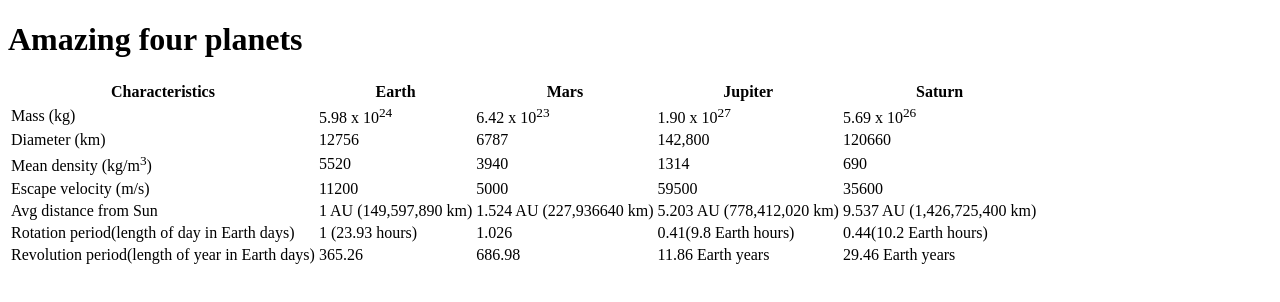
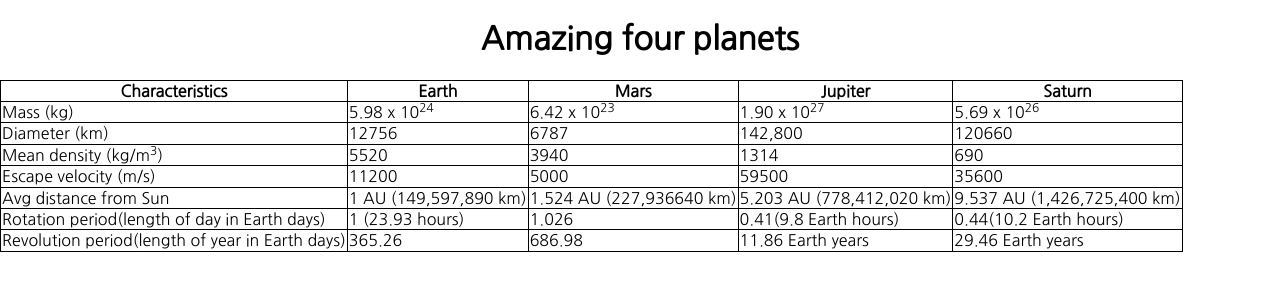
Before and after one commit to TokarM/itmd_361_Lab5, a plain HTML site: page index.html in a window 1280 px wide. Drawn offline with Linux system fonts and the light colour scheme.

Commit message:
Add fonts and start working on CSS

```diff
--- a/css/index_css.css
+++ b/css/index_css.css
@@ -0,0 +1,16 @@
+body {
+  width: 100%;
+  font-family: 'Nanum Gothic', sans-serif;
+}
+
+body h1 {
+  text-align: center;
+}
+
+table {
+  border-collapse: collapse;
+}
+
+table, th, td {
+  border: 1px solid black;
+}
--- a/index.html
+++ b/index.html
@@ -1,7 +1,10 @@
 <!DOCTYPE html>
 <html lang="en">
 <head>
-<title>Planets</title>
+  <title>Planets</title>
+  <link rel="stylesheet" href="css/normalize.css">
+  <link rel="stylesheet" href="css/index_css.css">
+  <link href="https://fonts.googleapis.com/css?family=Nanum+Gothic" rel="stylesheet">
 </head>
 <body>
 
```
